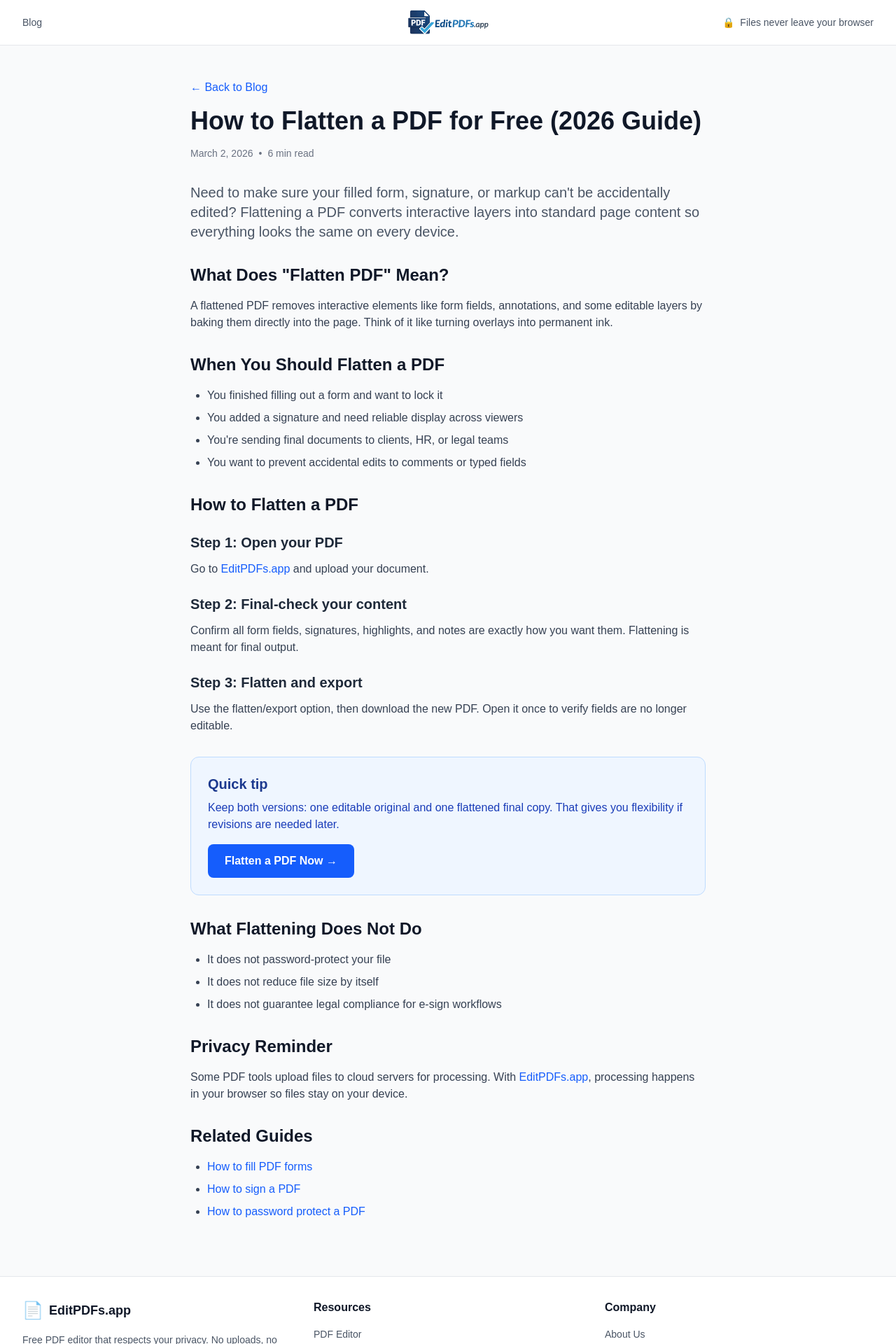
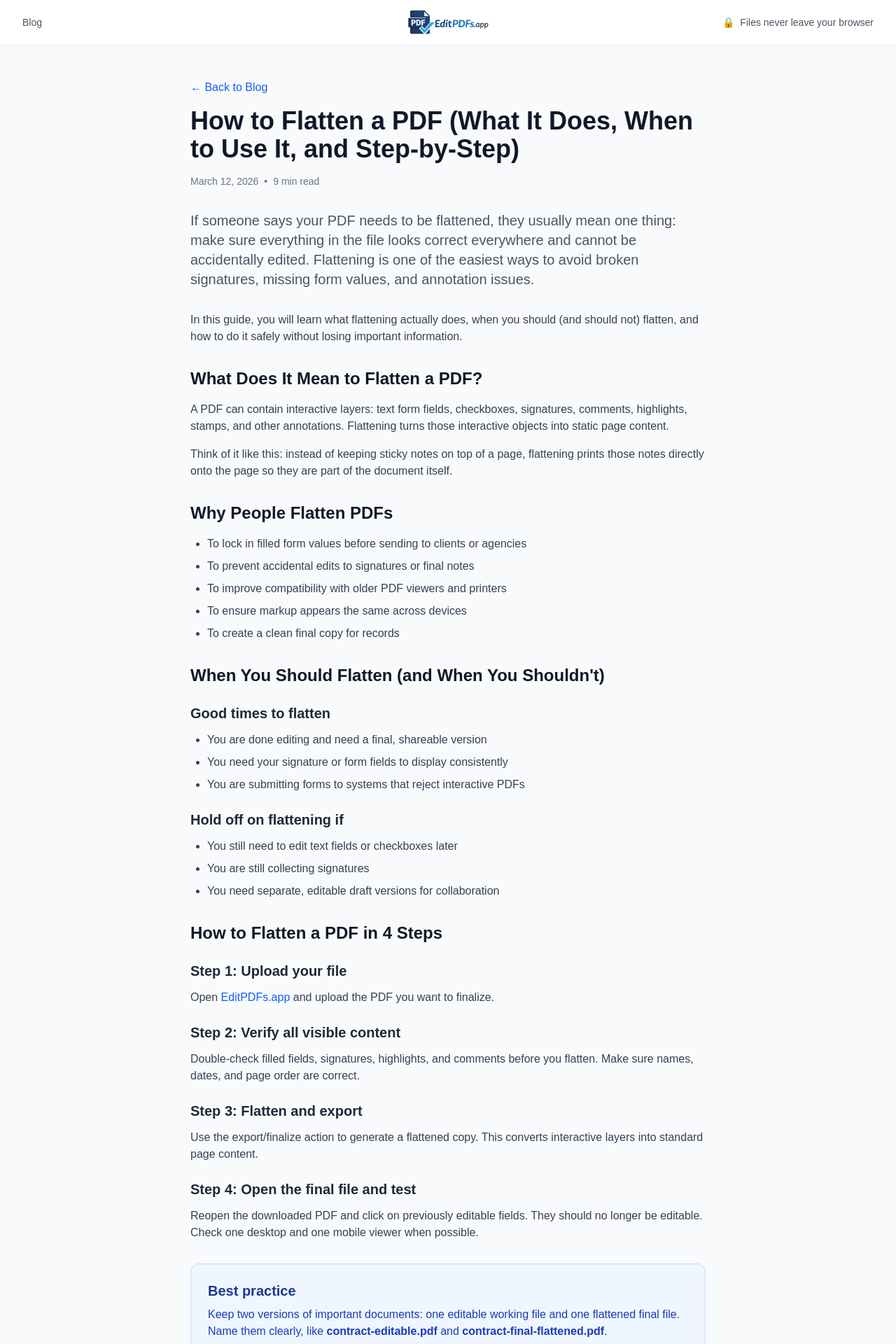
Before and after one commit to m2j-apps/editPDFs, a Next.js app: page /blog/how-to-flatten-pdf in a window 1280 px wide. Shown: the top 1920 px of the page at 70% size. Built offline with nearby package versions, Linux system fonts and the light colour scheme.

Commit message:
blog: publish how to flatten pdf guide

```diff
--- a/src/app/blog/how-to-flatten-pdf/page.tsx
+++ b/src/app/blog/how-to-flatten-pdf/page.tsx
@@ -12,12 +12,12 @@
             ← Back to Blog
           </Link>
           <h1 className="text-4xl font-bold text-gray-900 mb-4">
-            How to Flatten a PDF for Free (2026 Guide)
+            How to Flatten a PDF (What It Does, When to Use It, and Step-by-Step)
           </h1>
           <div className="flex items-center text-gray-500 text-sm">
-            <span>March 2, 2026</span>
+            <span>March 12, 2026</span>
             <span className="mx-2">•</span>
-            <span>6 min read</span>
+            <span>9 min read</span>
           </div>
         </header>
 
@@ -25,50 +25,85 @@
 
         <div className="prose prose-lg max-w-none">
           <p className="text-xl text-gray-600 mb-8">
-            Need to make sure your filled form, signature, or markup can&apos;t be accidentally edited?
-            Flattening a PDF converts interactive layers into standard page content so everything looks
-            the same on every device.
+            If someone says your PDF needs to be flattened, they usually mean one thing: make sure everything
+            in the file looks correct everywhere and cannot be accidentally edited. Flattening is one of the
+            easiest ways to avoid broken signatures, missing form values, and annotation issues.
           </p>
 
-          <h2 className="text-2xl font-bold text-gray-900 mt-8 mb-4">What Does "Flatten PDF" Mean?</h2>
-          <p className="text-gray-700 mb-6">
-            A flattened PDF removes interactive elements like form fields, annotations, and some editable
-            layers by baking them directly into the page. Think of it like turning overlays into permanent ink.
+          <p className="text-gray-700 mb-4">
+            In this guide, you will learn what flattening actually does, when you should (and should not)
+            flatten, and how to do it safely without losing important information.
           </p>
 
-          <h2 className="text-2xl font-bold text-gray-900 mt-8 mb-4">When You Should Flatten a PDF</h2>
+          <h2 className="text-2xl font-bold text-gray-900 mt-8 mb-4">What Does It Mean to Flatten a PDF?</h2>
+          <p className="text-gray-700 mb-4">
+            A PDF can contain interactive layers: text form fields, checkboxes, signatures, comments,
+            highlights, stamps, and other annotations. Flattening turns those interactive objects into static
+            page content.
+          </p>
+          <p className="text-gray-700 mb-6">
+            Think of it like this: instead of keeping sticky notes on top of a page, flattening prints those
+            notes directly onto the page so they are part of the document itself.
+          </p>
+
+          <h2 className="text-2xl font-bold text-gray-900 mt-8 mb-4">Why People Flatten PDFs</h2>
           <ul className="list-disc pl-6 mb-6 text-gray-700 space-y-2">
-            <li>You finished filling out a form and want to lock it</li>
-            <li>You added a signature and need reliable display across viewers</li>
-            <li>You&apos;re sending final documents to clients, HR, or legal teams</li>
-            <li>You want to prevent accidental edits to comments or typed fields</li>
+            <li>To lock in filled form values before sending to clients or agencies</li>
+            <li>To prevent accidental edits to signatures or final notes</li>
+            <li>To improve compatibility with older PDF viewers and printers</li>
+            <li>To ensure markup appears the same across devices</li>
+            <li>To create a clean final copy for records</li>
           </ul>
 
-          <h2 className="text-2xl font-bold text-gray-900 mt-8 mb-4">How to Flatten a PDF</h2>
+          <h2 className="text-2xl font-bold text-gray-900 mt-8 mb-4">When You Should Flatten (and When You Shouldn&apos;t)</h2>
 
-          <h3 className="text-xl font-semibold text-gray-800 mt-6 mb-3">Step 1: Open your PDF</h3>
+          <h3 className="text-xl font-semibold text-gray-800 mt-6 mb-3">Good times to flatten</h3>
+          <ul className="list-disc pl-6 mb-6 text-gray-700 space-y-2">
+            <li>You are done editing and need a final, shareable version</li>
+            <li>You need your signature or form fields to display consistently</li>
+            <li>You are submitting forms to systems that reject interactive PDFs</li>
+          </ul>
+
+          <h3 className="text-xl font-semibold text-gray-800 mt-6 mb-3">Hold off on flattening if</h3>
+          <ul className="list-disc pl-6 mb-6 text-gray-700 space-y-2">
+            <li>You still need to edit text fields or checkboxes later</li>
+            <li>You are still collecting signatures</li>
+            <li>You need separate, editable draft versions for collaboration</li>
+          </ul>
+
+          <h2 className="text-2xl font-bold text-gray-900 mt-8 mb-4">How to Flatten a PDF in 4 Steps</h2>
+
+          <h3 className="text-xl font-semibold text-gray-800 mt-6 mb-3">Step 1: Upload your file</h3>
           <p className="text-gray-700 mb-4">
-            Go to <Link href="/" className="text-blue-600 hover:underline">EditPDFs.app</Link> and upload your document.
+            Open <Link href="/" className="text-blue-600 hover:underline">EditPDFs.app</Link> and upload the PDF you
+            want to finalize.
           </p>
 
-          <h3 className="text-xl font-semibold text-gray-800 mt-6 mb-3">Step 2: Final-check your content</h3>
+          <h3 className="text-xl font-semibold text-gray-800 mt-6 mb-3">Step 2: Verify all visible content</h3>
           <p className="text-gray-700 mb-4">
-            Confirm all form fields, signatures, highlights, and notes are exactly how you want them.
-            Flattening is meant for final output.
+            Double-check filled fields, signatures, highlights, and comments before you flatten. Make sure names,
+            dates, and page order are correct.
           </p>
 
           <h3 className="text-xl font-semibold text-gray-800 mt-6 mb-3">Step 3: Flatten and export</h3>
+          <p className="text-gray-700 mb-4">
+            Use the export/finalize action to generate a flattened copy. This converts interactive layers into
+            standard page content.
+          </p>
+
+          <h3 className="text-xl font-semibold text-gray-800 mt-6 mb-3">Step 4: Open the final file and test</h3>
           <p className="text-gray-700 mb-6">
-            Use the flatten/export option, then download the new PDF. Open it once to verify fields are no longer editable.
+            Reopen the downloaded PDF and click on previously editable fields. They should no longer be editable.
+            Check one desktop and one mobile viewer when possible.
           </p>
 
           <AdUnit slot="MIDDLE_BANNER" format="horizontal" className="my-8" />
 
           <div className="bg-blue-50 border border-blue-200 rounded-xl p-6 my-8">
-            <h3 className="text-xl font-semibold text-blue-900 mb-2">Quick tip</h3>
+            <h3 className="text-xl font-semibold text-blue-900 mb-2">Best practice</h3>
             <p className="text-blue-800 mb-4">
-              Keep both versions: one editable original and one flattened final copy.
-              That gives you flexibility if revisions are needed later.
+              Keep two versions of important documents: one editable working file and one flattened final file.
+              Name them clearly, like <strong>contract-editable.pdf</strong> and <strong>contract-final-flattened.pdf</strong>.
             </p>
             <Link
               href="/"
@@ -80,24 +115,50 @@
 
           <h2 className="text-2xl font-bold text-gray-900 mt-8 mb-4">What Flattening Does Not Do</h2>
           <ul className="list-disc pl-6 mb-6 text-gray-700 space-y-2">
-            <li>It does not password-protect your file</li>
-            <li>It does not reduce file size by itself</li>
-            <li>It does not guarantee legal compliance for e-sign workflows</li>
+            <li>It does not encrypt your file or add a password</li>
+            <li>It does not remove metadata by default</li>
+            <li>It does not always reduce file size</li>
+            <li>It does not replace formal e-signature compliance workflows</li>
           </ul>
 
-          <h2 className="text-2xl font-bold text-gray-900 mt-8 mb-4">Privacy Reminder</h2>
+          <h2 className="text-2xl font-bold text-gray-900 mt-8 mb-4">Common Problems After Flattening (and Fixes)</h2>
+
+          <h3 className="text-lg font-semibold text-gray-800 mt-6 mb-2">Text looks slightly different</h3>
+          <p className="text-gray-700 mb-4">
+            Some viewers substitute fonts when originals are missing. Use common fonts when filling forms and recheck
+            the exported file before sending.
+          </p>
+
+          <h3 className="text-lg font-semibold text-gray-800 mt-6 mb-2">Signature appears but is blurry</h3>
+          <p className="text-gray-700 mb-4">
+            This is usually from a low-resolution signature image. Reinsert a higher-quality signature and export again.
+          </p>
+
+          <h3 className="text-lg font-semibold text-gray-800 mt-6 mb-2">Recipient says fields are still editable</h3>
           <p className="text-gray-700 mb-6">
-            Some PDF tools upload files to cloud servers for processing. With
-            <Link href="/" className="text-blue-600 hover:underline"> EditPDFs.app</Link>, processing happens
-            in your browser so files stay on your device.
+            Make sure you shared the flattened file, not the original draft. Renaming files with “final-flattened”
+            helps avoid this mix-up.
+          </p>
+
+          <h2 className="text-2xl font-bold text-gray-900 mt-8 mb-4">Privacy Note</h2>
+          <p className="text-gray-700 mb-6">
+            Many PDF tools process files on remote servers. With
+            <Link href="/" className="text-blue-600 hover:underline"> EditPDFs.app</Link>, processing happens in your
+            browser, so your files stay on your device.
           </p>
 
           <h2 className="text-2xl font-bold text-gray-900 mt-8 mb-4">Related Guides</h2>
           <ul className="list-disc pl-6 mb-6 text-gray-700 space-y-2">
-            <li><Link href="/blog/how-to-fill-pdf-forms" className="text-blue-600 hover:underline">How to fill PDF forms</Link></li>
-            <li><Link href="/blog/how-to-sign-pdf" className="text-blue-600 hover:underline">How to sign a PDF</Link></li>
-            <li><Link href="/blog/how-to-password-protect-pdf" className="text-blue-600 hover:underline">How to password protect a PDF</Link></li>
+            <li><Link href="/blog/how-to-fill-pdf-forms" className="text-blue-600 hover:underline">How to Fill PDF Forms</Link></li>
+            <li><Link href="/blog/how-to-sign-pdf" className="text-blue-600 hover:underline">How to Sign a PDF</Link></li>
+            <li><Link href="/blog/how-to-password-protect-pdf" className="text-blue-600 hover:underline">How to Password Protect a PDF</Link></li>
+            <li><Link href="/blog/how-to-remove-password-from-a-pdf" className="text-blue-600 hover:underline">How to Remove Password from a PDF</Link></li>
           </ul>
+
+          <p className="text-gray-700 mb-6">
+            Flattening is a simple step that prevents a lot of downstream headaches. If your document is final,
+            flatten it before sharing and keep your editable source as backup.
+          </p>
         </div>
 
         <AdUnit slot="BOTTOM_BANNER" format="horizontal" className="mt-8" />
--- a/src/app/blog/page.tsx
+++ b/src/app/blog/page.tsx
@@ -48,10 +48,10 @@
   },
   {
     slug: "how-to-flatten-pdf",
-    title: "How to Flatten a PDF for Free (2026 Guide)",
-    excerpt: "Flatten a PDF to lock in annotations, signatures, and form fields so they display correctly everywhere.",
-    date: "2026-03-02",
-    readTime: "6 min read",
+    title: "How to Flatten a PDF (What It Does, When to Use It, and Step-by-Step)",
+    excerpt: "Flatten forms, signatures, and annotations so your PDF displays consistently and can’t be accidentally edited.",
+    date: "2026-03-12",
+    readTime: "9 min read",
   },
   {
     slug: "how-to-remove-password-from-pdf",
```
Also changed, not shown: src/app/blog/how-to-flatten-pdf/layout.tsx (added, +19 -0 lines).
